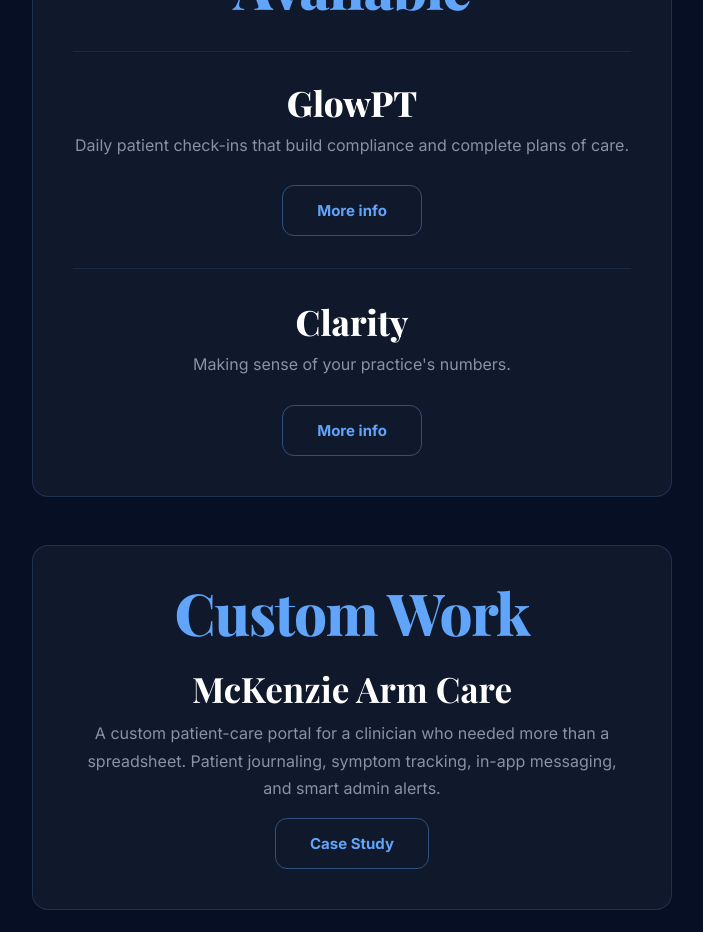
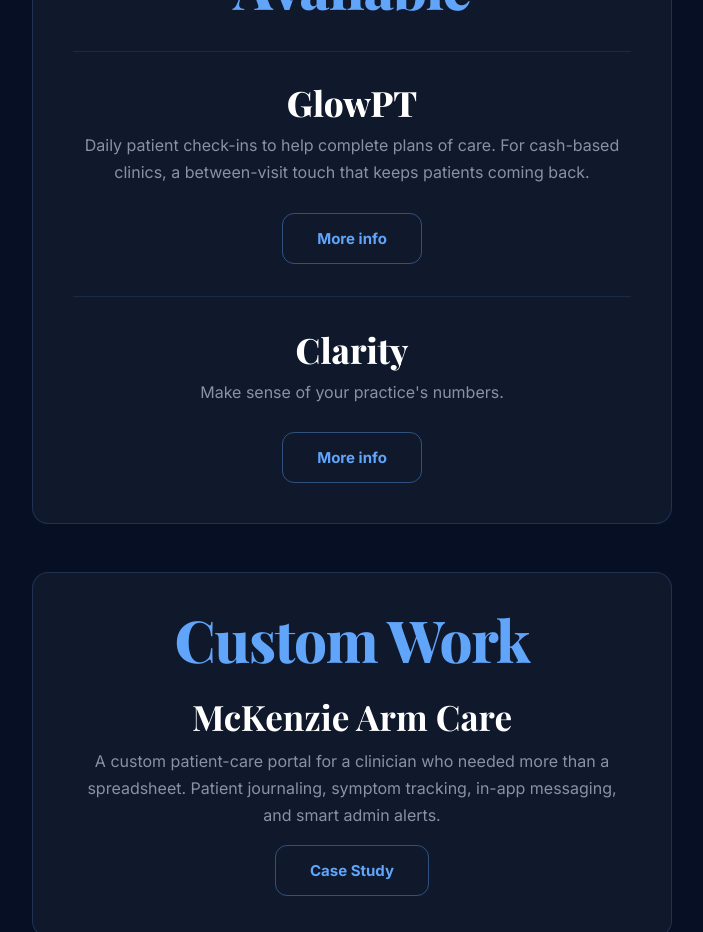
Before and after one commit to besoulful-design/franklinai-v2, a React (Vite) app: page / in a window 1280 px wide. Shown: the part 780-1712 px from the top of the page, without its empty margins (288-991 px from the left). Built offline with nearby package versions, Linux system fonts and the light colour scheme; a web font is replaced by a local one.

Commit message:
Update GlowPT teaser to two lines for insurance and cash-based clinics; tighten Clarity teaser

```diff
--- a/src/App.jsx
+++ b/src/App.jsx
@@ -220,7 +220,7 @@
               GlowPT
             </h3>
             <p className="card-text" style={{ marginTop: '0', marginBottom: '18px', color: '#8892a4' }}>
-              Daily patient check-ins that build compliance and complete plans of care.
+              Daily patient check-ins to help complete plans of care. For cash-based clinics, a between-visit touch that keeps patients coming back.
             </p>
             <button className="btn btn--ghost" onClick={() => setGlowOpen(true)}>
               More info
@@ -236,7 +236,7 @@
               Clarity
             </h3>
             <p className="card-text" style={{ marginTop: '0', marginBottom: '18px', color: '#8892a4' }}>
-              Making sense of your practice's numbers.
+              Make sense of your practice's numbers.
             </p>
             <button className="btn btn--ghost" onClick={() => setFcOpen(true)}>
               More info
```
